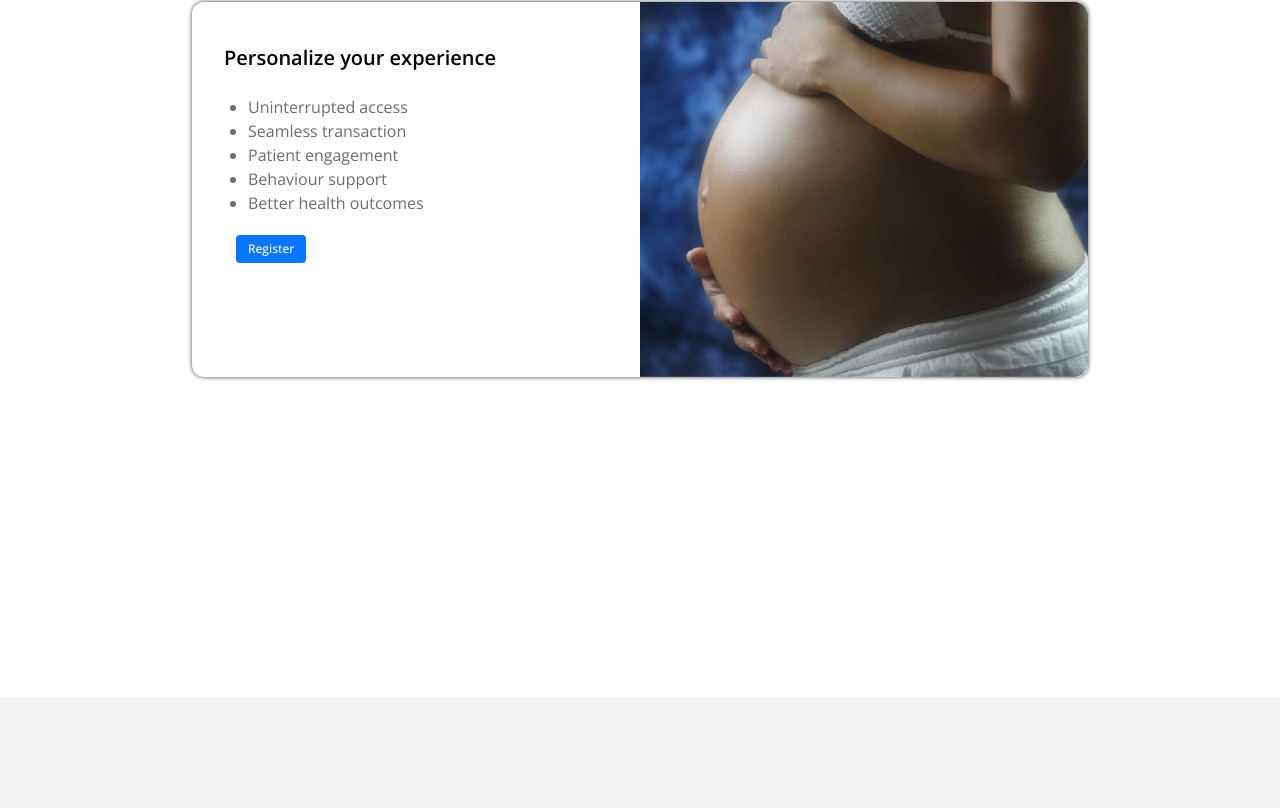
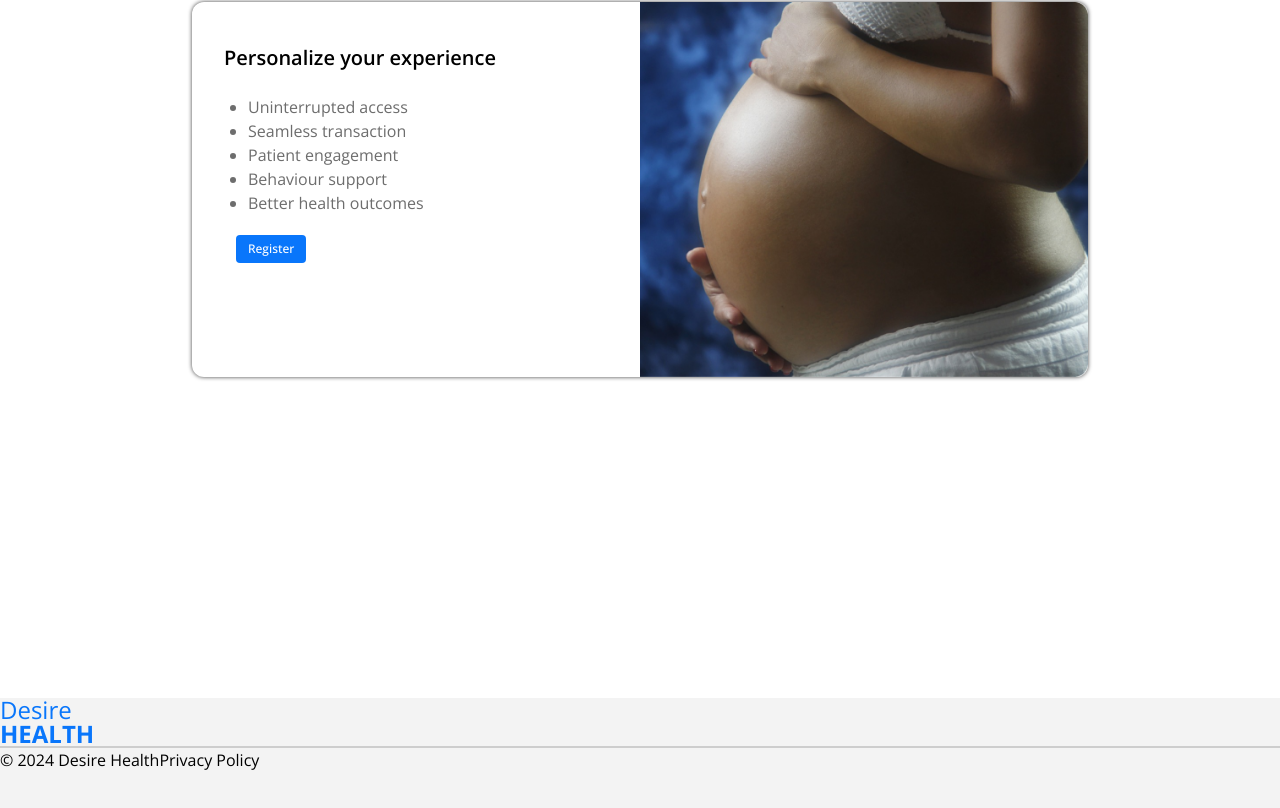
Before and after one commit to Mayokunnn/Desire-Health, a React (Vite) app: page / in a window 1280 px wide. Shown: the part 2342-3150 px from the top of the page. Built offline with nearby package versions, Linux system fonts and the light colour scheme.

Commit message:
Building the footer

```diff
--- a/src/components/Footer.jsx
+++ b/src/components/Footer.jsx
@@ -1,5 +1,28 @@
+import Logo from "./Logo";
+
 export default function Footer() {
   return (
-    <div>Footer</div>
+    <div>
+        <div>
+            <div>
+                <Logo color={'footer'}/>
+            </div>
+            <div>
+                <ul>
+                    <li></li>
+                    <li></li>
+                </ul>
+                <ul>
+                    <li></li>
+                    <li></li>
+                </ul>
+            </div>
+        </div>
+        <hr />
+        <div className="flex space-between capitalize min-w-full">
+            <p>&copy; 2024 Desire Health</p>
+            <p>Privacy Policy</p>
+        </div>
+    </div>
   )
 }
--- a/src/components/Logo.jsx
+++ b/src/components/Logo.jsx
@@ -1,15 +1,16 @@
 import PropTypes from 'prop-types';
 
 Logo.propTypes = {
-    color: PropTypes.string
+    color: PropTypes.string,
+
 }
 
 export default function Logo({color}) {
-const colorHeader = color.toLowerCase() === 'header' ? 'text-white' : 'text-grey-300'
+const colorHeader = color.toLowerCase() === 'header' ? 'text-white text-lg' : 'text-azure-radiance-600 text-2xl'
 
 
   return (
-    <h2 className={`capitalize text-lg open-sans font-normal break-all leading-none ${colorHeader}`}>
+    <h2 className={`capitalize open-sans font-normal break-all leading-none ${colorHeader}`}>
         Desire
        <p className='uppercase font-bold'>Health</p>
     </h2>
--- a/src/components/Section.jsx
+++ b/src/components/Section.jsx
@@ -9,7 +9,7 @@ Section.propTypes = {
 
 export default function Section({children, color, type = ''}) {
   return (
-    <div className={`${color === 'grey' ? 'bg-[#f3f3f3] ' : 'bg-white h-screen'} space-y-6 px-48 py-12 ${type === 'about' ? 'bg-about-bg bg-cover h-[80vh]' : ''} ${type === 'footer' ? 'h-[60vh]' : ''}`}>
+    <div className={`${color === 'grey' ? 'bg-[#f3f3f3] ' : 'bg-white h-screen px-48 py-12'} space-y-6  ${type === 'about' ? 'bg-about-bg bg-cover h-[80vh]' : ''} ${type === 'footer' ? 'h-[60vh]' : ''}`}>
         {children}
     </div>
   )
--- a/src/index.css
+++ b/src/index.css
@@ -58,3 +58,12 @@
 -webkit-box-shadow: 0px 0px 4px 0px rgba(0,0,0,0.75);
 -moz-box-shadow: 0px 0px 4px 0px rgba(0,0,0,0.75);
 }
+
+hr
+{
+    background-color: #cdcdcd;
+    border: 0 none;
+    color: #cdcdcd;
+    height: 2px;
+    width: 100%;
+}
--- a/src/pages/HomePage.jsx
+++ b/src/pages/HomePage.jsx
@@ -7,6 +7,7 @@ import {servicesArray} from '../utils/helpers'
 import ServicesCard from '../components/ServicesCard'
 import About from '../components/About'
 import WhyChooseUs from '../components/WhyChooseUs'
+import Footer from '../components/Footer'
 
 
 
@@ -32,7 +33,7 @@ export default function HomePage() {
                 <WhyChooseUs/>
             </Section>
             <Section color={'grey'} type={'footer'} >
-
+                <Footer/>
             </Section>
         </div>
     </Main>
```
